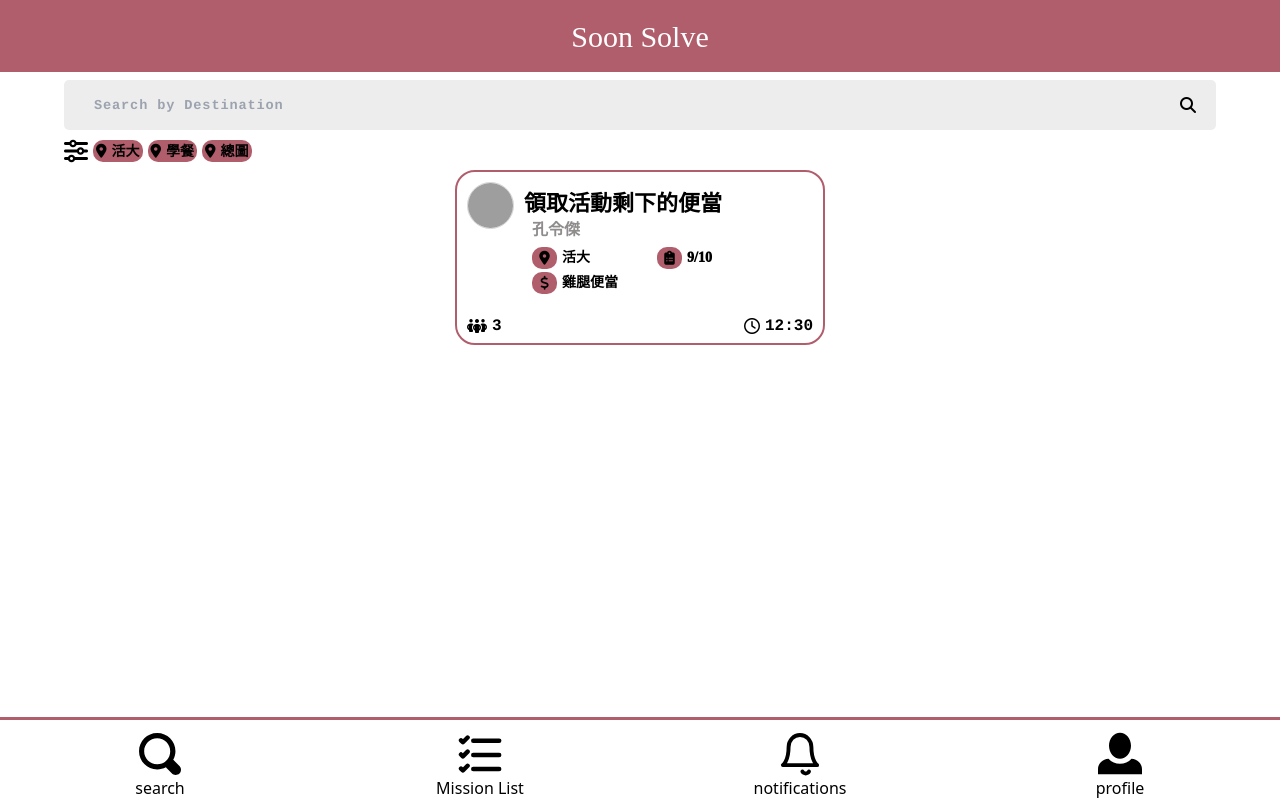
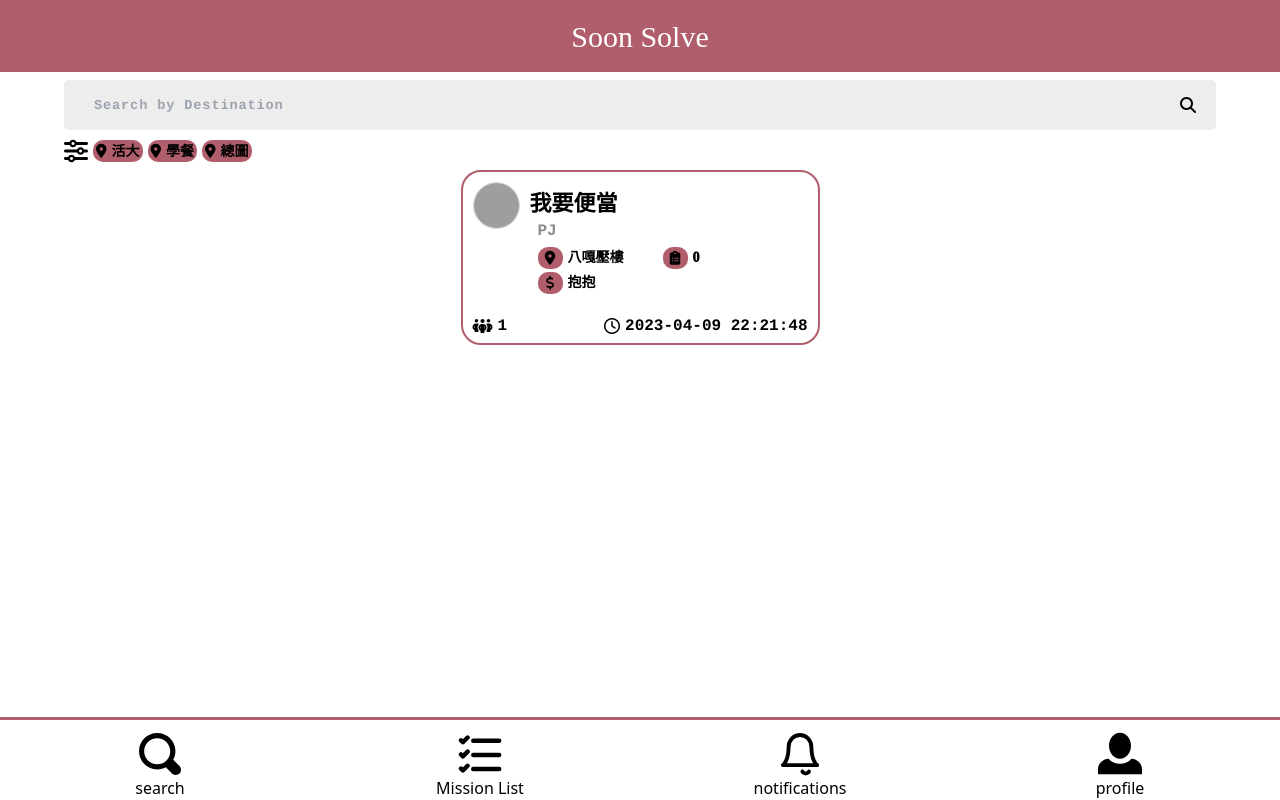
Before and after one commit to ZaiKuku/Soon-Solve, a Next.js app in the folder frontend/: page /allTasks in a window 1280 px wide. Built offline with nearby package versions, Linux system fonts and the light colour scheme; grey boxes are pictures that could not be loaded; a web font is replaced by a local one.

Commit message:
feat: add userTasks page

```diff
--- /dev/null
+++ b/frontend/src/components/Applicant.jsx
@@ -0,0 +1,11 @@
+import Image from "next/image";
+
+function Applicant() {
+  return (
+    <div className="flex gap-2">
+        <Image src="/images/1.jpg" width={50} height={50} className="rounded-full" />
+    </div>
+  );
+}
+
+export default Applicant;
--- a/frontend/src/components/OverviewGroup.jsx
+++ b/frontend/src/components/OverviewGroup.jsx
@@ -2,7 +2,9 @@ import TaskOverview from "./TaskOverview";
 
 export default function OverviewGroup({ taskData }) {
   const taskOverviewItems = taskData.map((task) => (
-    <TaskOverview key={task.id} task={task} />
+    <TaskOverview key={task.id} task={task}>
+      {console.log(task)}
+    </TaskOverview>
   ));
 
   return <div>{taskOverviewItems}</div>;
--- /dev/null
+++ b/frontend/src/components/Switcher.jsx
@@ -0,0 +1,41 @@
+import { useState } from "react";
+
+export default function Switcher() {
+  const [active, setActive] = useState("Accepted");
+  console.log(active);
+  const toggleAccepted = () => {
+    if (active === "Accepted") return;
+    setActive("Accepted");
+  };
+
+  const toggleReleased = () => {
+    if (active === "Released") return;
+    setActive("Released");
+  };
+  return (
+    <div>
+      <nav>
+        <ul className="flex justify-between w-full">
+          <li
+            className="w-[50%] flex flex-col items-center"
+            onClick={toggleReleased}
+          >
+            Released
+            {active === "Released" && (
+              <hr className="w-[70%] border-2 border-[#B15E6C]" />
+            )}
+          </li>
+          <li
+            className="w-[50%] flex flex-col items-center"
+            onClick={toggleAccepted}
+          >
+            Accepted
+            {active === "Accepted" && (
+              <hr className="w-[70%] border-2 border-[#B15E6C]"></hr>
+            )}
+          </li>
+        </ul>
+      </nav>
+    </div>
+  );
+}
--- a/frontend/src/components/TaskOverview.jsx
+++ b/frontend/src/components/TaskOverview.jsx
@@ -1,33 +1,48 @@
 import Tag from "./tags";
 import style from "../styles/TaskOverview.module.scss";
 
-export default function TaskOverview() {
+export default function TaskOverview({ task }) {
+  const {
+    // id,
+    deadline,
+    task_vacancy,
+    // applied_count,
+    title,
+    location,
+    reward,
+    picture,
+    name,
+    approved_count,
+    // nickname,
+    // sex,
+  } = task;
+  console.log("picture", picture);
   return (
     <div className={style.bg}>
       <div className={style.infoContainer}>
         <div className={style.avatarContainer}>
-          <img src={"/個人照片.png"} className={style.pic} alt="大頭貼" />
+          <img src={picture} className={style.pic} alt="大頭貼" />
         </div>
-        <span className={style.title}>領取活動剩下的便當</span>
+        <span className={style.title}>{title}</span>
       </div>
-      <span className={style.poster}>孔令傑</span>
+      <span className={style.poster}>{name}</span>
       <div className={style.location}>
-        <Tag outTag="活大" />
+        <Tag outTag={location} />
       </div>
       <div className={style.reward}>
-        <Tag outTag="雞腿便當" icon="fa-solid fa-dollar-sign" />
+        <Tag outTag={reward} icon="fa-solid fa-dollar-sign" />
       </div>
       <div className={style.taskNumber}>
-        <Tag outTag="9/10" icon="fa-solid fa-clipboard-list" />
+        <Tag outTag={task_vacancy} icon="fa-solid fa-clipboard-list" />
       </div>
       <div className={style.numReqired}>
         <i className="fa fa-people-group" />
-        <span>3</span>
+        <span>{approved_count}</span>
       </div>
 
       <div className={style.deadline}>
         <i className="fa-regular fa-clock" />
-        <span>12:30</span>
+        <span>{deadline}</span>
       </div>
     </div>
   );
--- a/frontend/src/pages/allTasks/index.jsx
+++ b/frontend/src/pages/allTasks/index.jsx
@@ -1,16 +1,40 @@
 import SearchBar from "@/components/searchBar";
-import TaskOverview from "@/components/TaskOverview";
-// import OverviewGroup from "@/components/OverviewGroup";
+// import TaskOverview from "@/components/TaskOverview";
+import OverviewGroup from "@/components/OverviewGroup";
 import Header from "@/components/Header";
 import NavBar from "@/components/NavBar";
 // import Tag from "@/components/tags";
 
 export default function Home() {
+  const taskData = {
+    tasks: [
+      {
+        id: 1,
+        poster_id: 1,
+        created_at: "2023-04-09 22:21:48",
+        closed_at: "2023-04-09 22:21:48",
+        deadline: "2023-04-09 22:21:48",
+        task_vacancy: 0,
+        approved_count: 1,
+        title: "我要便當",
+        location: "八嘎壓樓",
+        reward: "抱抱",
+        picture: "https://imgur.com/XXXXX",
+        name: "PJ",
+        nickname: "pppppjjjjjj",
+        status: "applied",
+        sex: 0,
+      },
+    ],
+    next_cursor: "KHEAX0GAFjlPyyqAqTcQOXTLKgIVvshji9AqRmuAGjCDESoLlUrrIn7P",
+  };
+
   return (
     <main className="w-full flex flex-col gap-2 items-center pt-[80px]">
       <Header />
       <SearchBar />
-      <TaskOverview />
+      <OverviewGroup taskData={taskData.tasks} />
+
       <NavBar />
     </main>
   );
--- /dev/null
+++ b/frontend/src/pages/applicants/index.jsx
@@ -0,0 +1,19 @@
+import Applicant from "@/components/Applicant";
+import Header from "@/components/Header";
+import NavBar from "@/components/NavBar";
+// import Tag from "@/components/tags";
+
+export default function Home() {
+  return (
+    <main className="w-full flex flex-col gap-2 items-center pt-[80px]">
+      <Header />
+      <div className="w-[90%] flex flex-col gap-2 justify-center">
+        <Applicant />
+        <div>
+            <span>Benson</span>
+        </div>
+      </div>
+      <NavBar />
+    </main>
+  );
+}
--- /dev/null
+++ b/frontend/src/pages/login/index.jsx
@@ -0,0 +1,8 @@
+
+export default function Home() {
+  return (
+    <main className="w-full flex flex-col gap-2 items-center pt-[80px]">
+
+    </main>
+  );
+}
--- a/frontend/src/pages/task/index.jsx
+++ b/frontend/src/pages/task/index.jsx
@@ -11,7 +11,7 @@ function SingleTask() {
       <Header />
       <Task />
       <div className={styles.backContainer}>
-        <buuton>
+        <button>
           <svg
             xmlns="http://www.w3.org/2000/svg"
             width="30"
@@ -33,9 +33,9 @@ function SingleTask() {
                 width="29.9083"
                 height="39.8667"
                 filterUnits="userSpaceOnUse"
-                color-interpolation-filters="sRGB"
+                colorInterpolationFilters="sRGB"
               >
-                <feFlood flood-opacity="0" result="BackgroundImageFix" />
+                <feFlood floodOpacity="0" result="BackgroundImageFix" />
                 <feColorMatrix
                   in="SourceAlpha"
                   type="matrix"
@@ -63,7 +63,7 @@ function SingleTask() {
               </filter>
             </defs>
           </svg>
-        </buuton>
+        </button>
       </div>
       <NavBar />
     </div>
--- /dev/null
+++ b/frontend/src/pages/userTasks/index.jsx
@@ -0,0 +1,19 @@
+import TaskOverview from "@/components/TaskOverview";
+import Header from "@/components/Header";
+import NavBar from "@/components/NavBar";
+import Switcher from "@/components/Switcher";
+
+function userTasks() {
+  return (
+    <main className="w-full flex flex-col gap-2 items-center pt-[80px]">
+      <Header />
+      <div className="w-[90%] flex flex-col gap-2 ">
+        <Switcher />
+        <TaskOverview />
+        <NavBar />
+      </div>
+    </main>
+  );
+}
+
+export default userTasks;
--- a/frontend/src/styles/TaskOverview.module.scss
+++ b/frontend/src/styles/TaskOverview.module.scss
@@ -1,6 +1,7 @@
 .bg {
   position: relative;
-  width: 370px;
+  width: 100%;
+  min-width: 359px;
   height: 175px;
   background: #ffffff;
   border: 2px solid #b15e6c;
```
